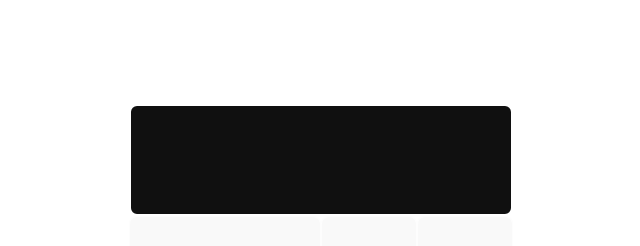
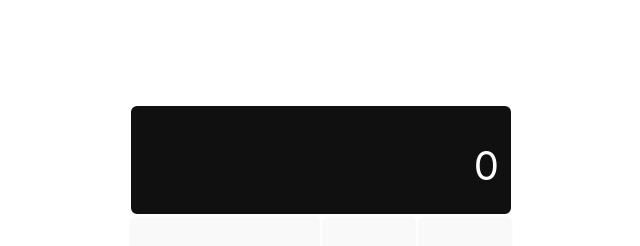
Before and after one commit to ericcorona1/react-calc, a React (Vite) app: page / in a window 1280 px wide. Shown: the top 246 px of the page, without its empty margins (319-959 px from the left). Built offline with nearby package versions, Linux system fonts and the light colour scheme.

Commit message:
logic done
auto format for thousands, hundred thous, etc

```diff
--- a/src/App.jsx
+++ b/src/App.jsx
@@ -18,10 +18,13 @@ function reducer(state, { type, payload }) {
         return {
           ...state,
           currentOperand: payload.digit,
-          ovorwrite: false,
+          overwrite: false,
         };
       }
       if (payload.digit === "0" && state.currentOperand === "0") {
+        return state;
+      }
+      if (payload.digit === "." && state.currentOperand == null) {
         return state;
       }
       if (payload.digit === "." && state.currentOperand.includes(".")) {
@@ -61,7 +64,10 @@ function reducer(state, { type, payload }) {
 
     case ACTIONS.CLEAR:
       return {
-        initialState,
+        ...state,
+        currentOperand: "0",
+        previousOperand: null,
+        operation: null,
       };
 
     case ACTIONS.DELETE_DIGIT:
@@ -128,25 +134,29 @@ function evaluate({ currentOperand, previousOperand, operation }) {
   return computation.toString();
 }
 
-const initialState = {
-  currentOperand: "",
-  previousOperand: "",
-  operation: "",
-};
+const INTEGER_FORMATTER = new Intl.NumberFormat("en-us", {
+  maximumFractionDigits: 0,
+});
+function formatOperand(operand) {
+  if (operand == null) return;
+  const [integer, decimal] = operand.split(".");
+  if (decimal == null) return INTEGER_FORMATTER.format(integer);
+  return `${INTEGER_FORMATTER.format(integer)}.${decimal}`;
+}
 
 function App() {
   const [{ currentOperand, previousOperand, operation }, dispatch] = useReducer(
     reducer,
-    initialState
+    { currentOperand: "0", previousOperand: null, operation: null }
   );
 
   return (
     <div className="calculator-grid">
       <div className="output">
         <div className="previous-operand">
-          {previousOperand} {operation}
+          {formatOperand(previousOperand)} {operation}
         </div>
-        <div className="current-operand">{currentOperand}</div>
+        <div className="current-operand">{formatOperand(currentOperand)}</div>
       </div>
       <button
         className="span-two"
```
